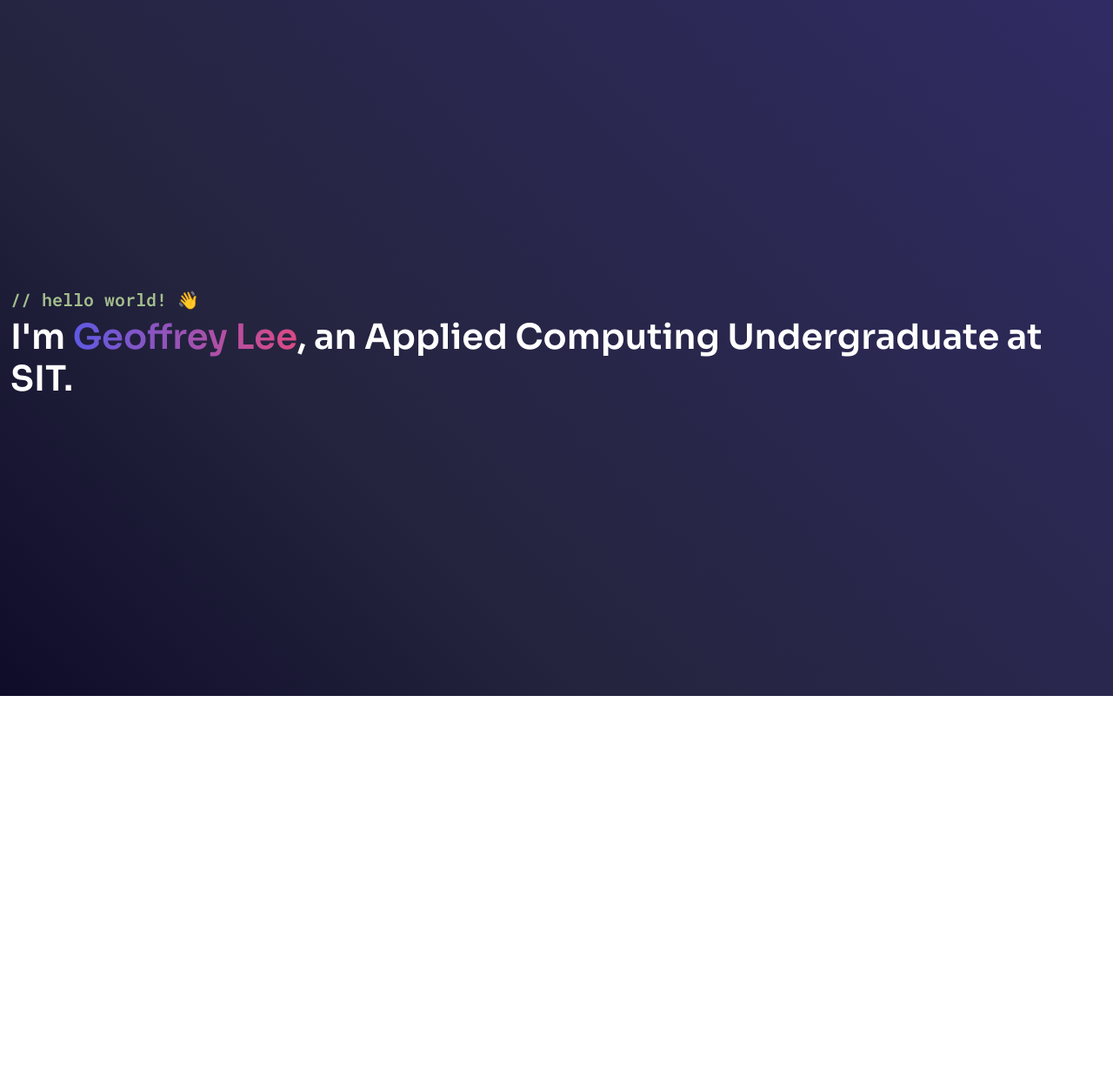
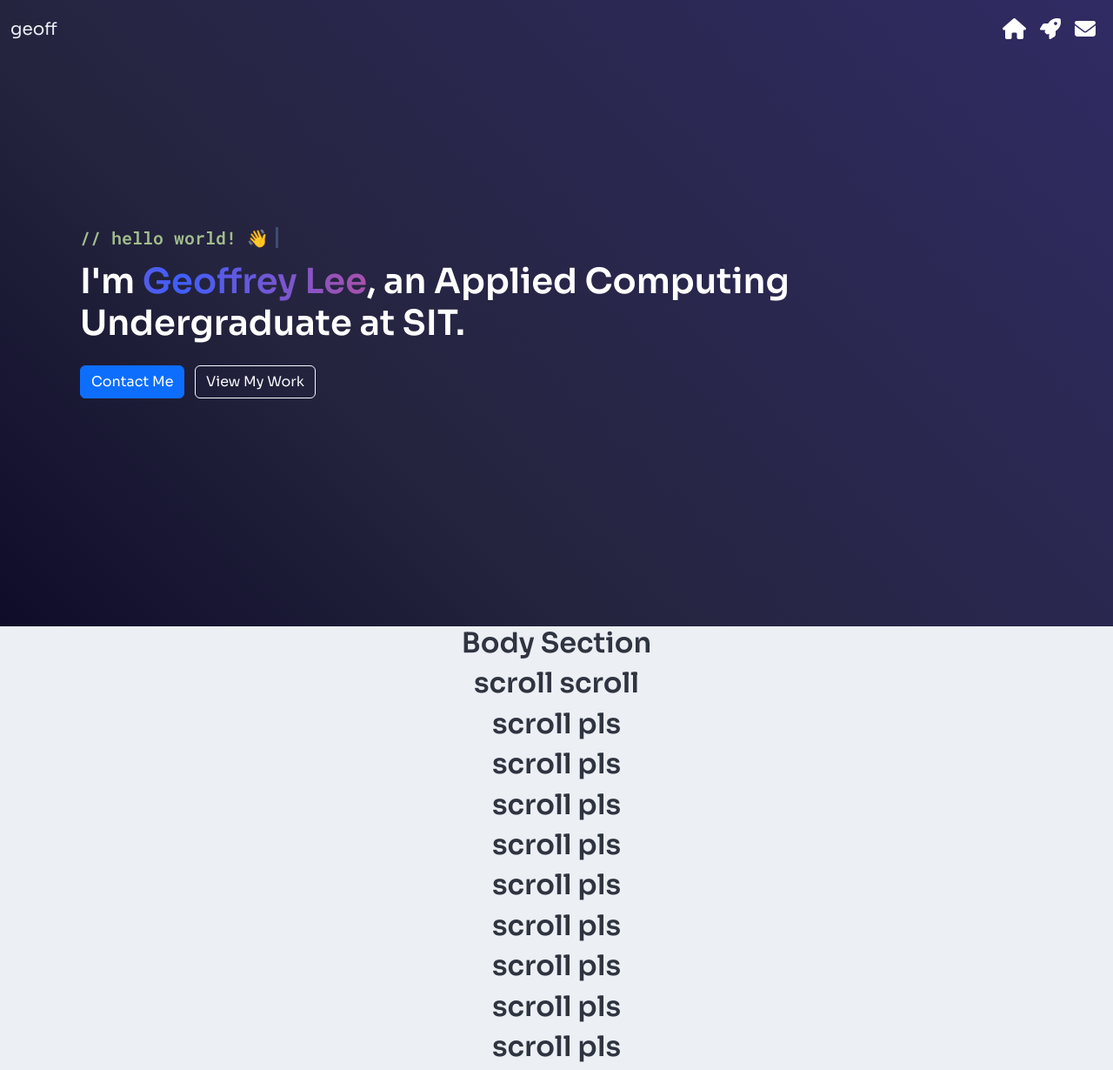
Before and after one commit to geofpie/geofpie.github.io, a plain HTML site: page index.html in a window 1280 px wide. Shown: the whole page at 87% size. Before the commit the page ends 800 px from the top, so only its background shows below. Drawn offline with nearby package versions, Linux system fonts and the light colour scheme.

Commit message:
Stuff Added
Added more stuff, delightful animations!

```diff
--- a/index.html
+++ b/index.html
@@ -1,26 +1,77 @@
 <!DOCTYPE html>
 <html>
     <head>
+        <!-- Made by geoffrey lee (c)2025 dont copy or i angy -->
         <meta charset="UTF-8">
+        <!-- Bootstrap -->
         <link href="https://cdn.jsdelivr.net/npm/bootstrap@5.3.3/dist/css/bootstrap.min.css" rel="stylesheet" integrity="sha384-QWTKZyjpPEjISv5WaRU9OFeRpok6YctnYmDr5pNlyT2bRjXh0JMhjY6hW+ALEwIH" crossorigin="anonymous">
         <script src="https://cdn.jsdelivr.net/npm/bootstrap@5.3.3/dist/js/bootstrap.bundle.min.js" integrity="sha384-YvpcrYf0tY3lHB60NNkmXc5s9fDVZLESaAA55NDzOxhy9GkcIdslK1eN7N6jIeHz" crossorigin="anonymous"></script>
+        <!-- Stylesheet-->
         <link rel="stylesheet" href="style/style.css">
+        <!-- Google Fonts -->
         <link rel="preconnect" href="https://fonts.googleapis.com">
         <link rel="preconnect" href="https://fonts.gstatic.com" crossorigin>
         <link href="https://fonts.googleapis.com/css2?family=Sora:wght@100..800&display=swap" rel="stylesheet">
         <link href="https://fonts.googleapis.com/css2?family=Roboto+Mono:ital,wght@0,100..700;1,100..700&family=Sora:wght@100..800&display=swap" rel="stylesheet">
+        <!-- Font Awesome -->
+        <script src="https://kit.fontawesome.com/80b07c2a17.js" crossorigin="anonymous"></script>
+        <!-- Scripts-->
+        <script src="js/script.js"></script>
+        <!-- Page Title-->
         <title>geoffrey lee</title>
     </head>
     <body>
-        <div class="container-fluid min-vh-100 d-flex flex-column justify-content-center align-items-center text-center px-0">
+        <nav id="navbar" class="navbar navbar-expand-lg fixed-top">
+            <div class="container-fluid">
+                <a class="navbar-brand" href="#">geoff</a>
+                <button class="navbar-toggler" type="button" data-bs-toggle="collapse" data-bs-target="#navbarNav" aria-controls="navbarNav" aria-expanded="false" aria-label="Toggle navigation">
+                    <span class="navbar-toggler-icon"></span>
+                </button>
+                <div class="collapse navbar-collapse" id="navbarNav">
+                    <ul class="navbar-nav ms-auto">
+                        <li class="nav-item">
+                            <a class="nav-link" href="#"><i class="fa fa-home"></i></a>
+                        </li>
+                        <li class="nav-item">
+                            <a class="nav-link" href="#"><i class="fa fa-rocket"></i></a>
+                        </li>
+                        <li class="nav-item">
+                            <a class="nav-link" href="#"><i class="fa fa-envelope"></i></a>
+                        </li>
+                    </ul>
+                </div>
+            </div>
+        </nav>
+        <!-- Header Element -->
+        <div class="container-fluid d-flex flex-column justify-content-center align-items-center text-center px-0">
             <div class="row w-100 intro-header">
                 <div class="col-md-2"></div>
                 <div class="col-md-8 hero-header">
                     <h5 class="mono-subtitle">// hello world! 👋</h5>
-                    <h1>I'm <span class="name-highlight">Geoffrey Lee</span>, an Applied Computing Undergraduate at SIT.</h1>
+                    <h1 class="hero-header-text">I'm <span class="name-highlight">Geoffrey Lee</span>, an Applied Computing<br>Undergraduate at SIT.</h1>
+                    <div class="cta-buttons mt-4">
+                        <a href="#contact" class="btn btn-primary me-2">Contact Me</a>
+                        <a href="#projects" class="btn btn-outline-light">View My Work</a>
+                    </div>
                 </div>
                 <div class="col-md-2"></div>
             </div>
         </div>
+        <!-- Body Content -->
+         <div class="container-fluid d-flex flex-column justify-content-center align-items-center text-center">
+            <div class="row w-100">
+                <h2>Body Section</h2>
+                <h2>scroll scroll</h2>
+                <h2> scroll pls</h2>
+                <h2> scroll pls</h2>
+                <h2> scroll pls</h2>
+                <h2> scroll pls</h2>
+                <h2> scroll pls</h2>
+                <h2> scroll pls</h2>
+                <h2> scroll pls</h2>
+                <h2> scroll pls</h2>
+                <h2> scroll pls</h2>
+            </div>
+         </div>
     </body>
 </html>
--- /dev/null
+++ b/js/script.js
@@ -0,0 +1,8 @@
+window.addEventListener("scroll", function() {
+    let navbar = document.getElementById("navbar");
+    if (window.scrollY > 50) {
+        navbar.classList.add("scrolled");
+    } else {
+        navbar.classList.remove("scrolled");
+    }
+});
--- a/style/style.css
+++ b/style/style.css
@@ -6,22 +6,71 @@ h1, h2, h3, h4, h5, h6 {
 body {
     font-family: Sora;
     text-align: center;
+    background-color: #ECEFF4;
+    color: #2E3440;
+}
+@keyframes typing {
+    0% { width: 0; }
+    10% { width: 10%; }
+    20% { width: 18%; }
+    30% { width: 30%; }
+    40% { width: 42%; }
+    50% { width: 50%; }
+    60% { width: 65%; }
+    70% { width: 72%; }
+    80% { width: 85%; }
+    90% { width: 94%; }
+    100% { width: 100%; }
+}
+
+@keyframes fadeCursor {
+    0%, 100% {
+        border-right-color: #5E81AC;
+    }
+    50% {
+        border-right-color: transparent;
+    }
+}
+
+@keyframes floatUpFadeIn {
+    0% {
+        opacity: 0;
+        transform: translateY(30px);
+    }
+    100% {
+        opacity: 1;
+        transform: translateY(0);
+    }
+}
+
+.hero-header-text {
+    opacity: 0;
+    animation: floatUpFadeIn 1s ease-in-out forwards;
 }
 
 .mono-subtitle {
     font-family: Roboto Mono;
     color: #A3BE8C;
+    display: inline-block;
+    overflow: hidden;
+    white-space: nowrap;
+    border-right: 3px solid #5E81AC;
+    padding-right: 8px; /* Adds a small space between text and cursor */
+    width: 0;
+    max-width: fit-content;
+    animation: typing 3.5s steps(30, end) forwards, fadeCursor 1.5s infinite ease-in-out;
 }
 
 .intro-header {
     background: linear-gradient(45deg, #0f0c29 0%, #24243e 33%, #302b63 100%);
     color: white;
     width: 100%;
-    min-height: 100vh;
+    min-height: 90vh;
     display: flex;
     align-items: center;
     justify-content: center;
     text-align: center;
+    padding: 0 10vh 0 10vh;
 }
 
 .hero-header {
@@ -51,3 +100,35 @@ body {
         background-position: 0% 50%;
     }
 }
+
+#navbar {
+    background: transparent;
+    transition: background 0.3s ease-in-out, backdrop-filter 0.3s ease-in-out;
+}
+
+#navbar.scrolled {
+    background: rgba(255, 255, 255, 0.2);
+    backdrop-filter: blur(10px);
+    box-shadow: 0 4px 6px rgba(0, 0, 0, 0.1);
+}
+
+.navbar-brand {
+    color: #ECEFF4;
+}
+
+.nav-link {
+    color: white;
+    font-size: 24px;
+}
+
+@media (prefers-color-scheme: dark) {
+    body {
+        background-color: #1f2531;
+        color: #ECEFF4;
+    }
+    #navbar.scrolled {
+        background: rgba(31, 37, 49, 0.2);
+        backdrop-filter: blur(10px);
+        box-shadow: 0 4px 6px rgba(0, 0, 0, 0.1);
+    }
+}
```
